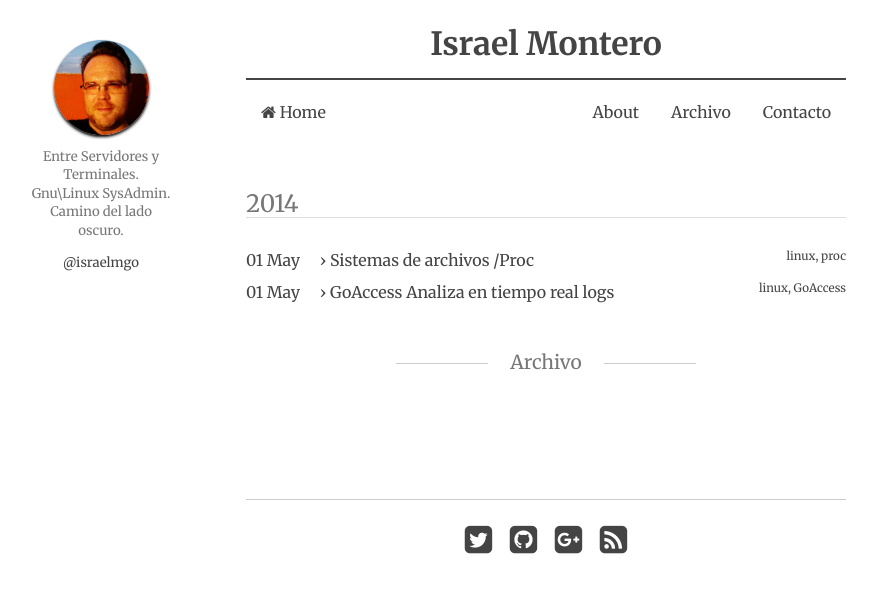
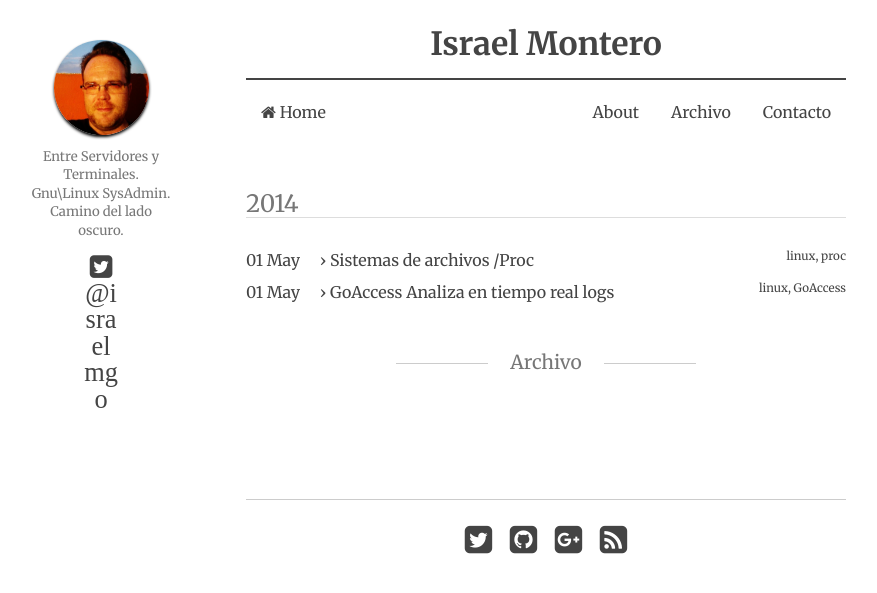
Before and after one commit to israelmgo/old-jekyll-blog, a Jekyll site: the page built from index.html, in a window 1280 px wide. Shown: the top 593 px of the page, without its empty margins (94-971 px from the left). Built offline with Jekyll 4.4.1, drawn with Linux system fonts in a browser that asks for light colours; nearby versions of some CDN libraries.

Commit message:
add icon at @israelmgo

```diff
--- a/_layouts/default.html
+++ b/_layouts/default.html
@@ -125,7 +125,7 @@
 					Entre Servidores y Terminales. Gnu\Linux SysAdmin. Camino del lado oscuro.
 					</p>
 					<p class="text-muted">
-					<a href="https://twitter.com/israelmgo">@israelmgo</a>
+					<a href="https://twitter.com/israelmgo" target="_blank" class="fa fa-2x fa-fw fa-twitter-square" rel="external">@israelmgo</a>
 					</p>
 				</div>
 			</div>
```
